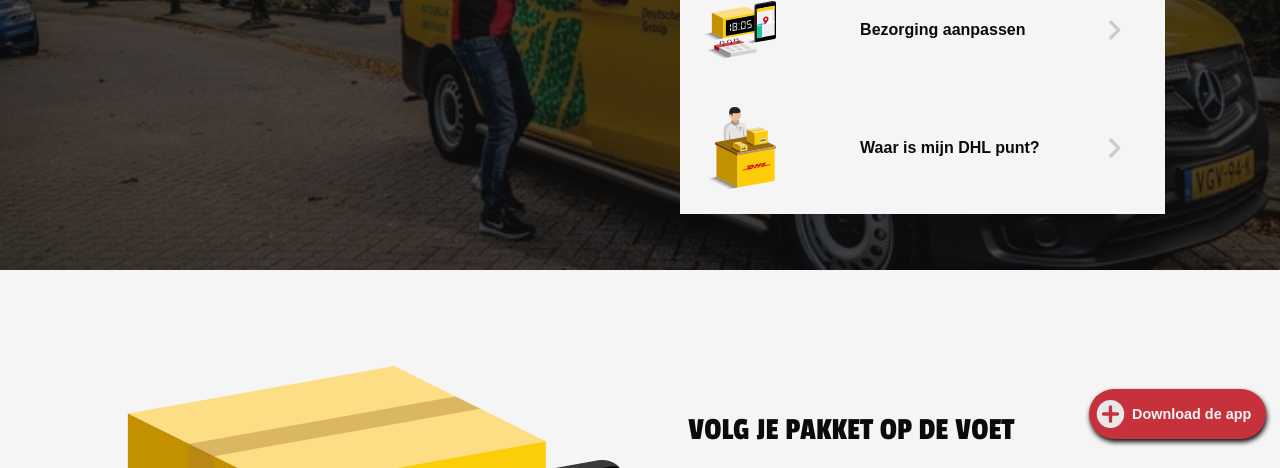
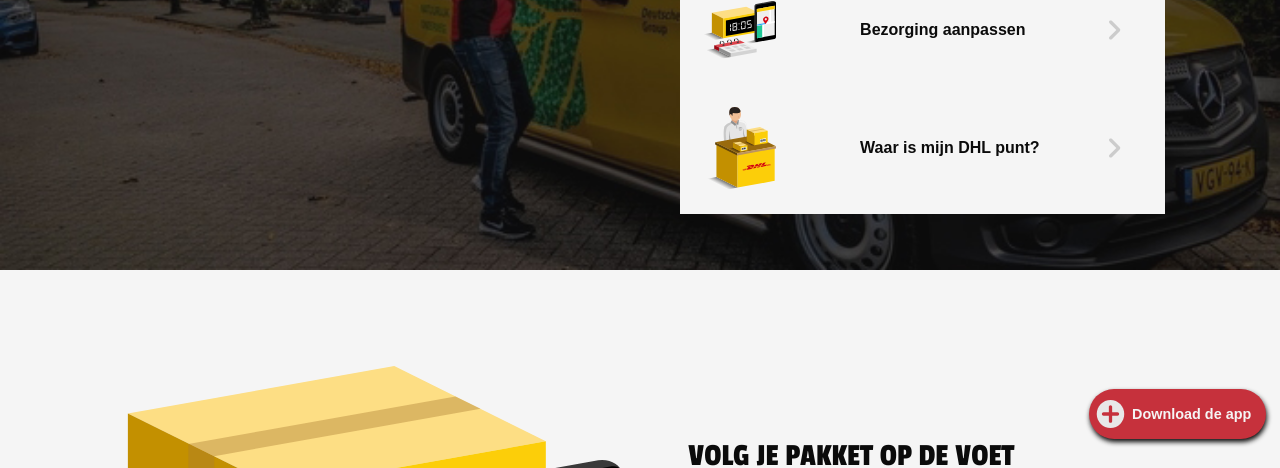
Before and after one commit to LabelLarf/FED, a plain HTML site: page index.html in a window 1280 px wide. Shown: the part 332-800 px from the top of the page. Drawn offline with Linux system fonts and the light colour scheme.

Commit message:
Add files via upload

```diff
--- a/styles/style.css
+++ b/styles/style.css
@@ -32,7 +32,6 @@ Body{
 }
 
 h1{
-	margin-top:2em;
 	font-family: var(--body-text);
 	font-weight: 200;
 	text-transform: uppercase;
@@ -817,10 +816,6 @@ main section:first-of-type form button:active{
 		column-gap: 2em;
 	}
 
-	main h1{
-		margin-top:0em;
-	}
-
 	main section:nth-of-type(2), main section:nth-of-type(3), main section:nth-of-type(6){
 		margin:2em 3em 2em 3em;
 	}
```
